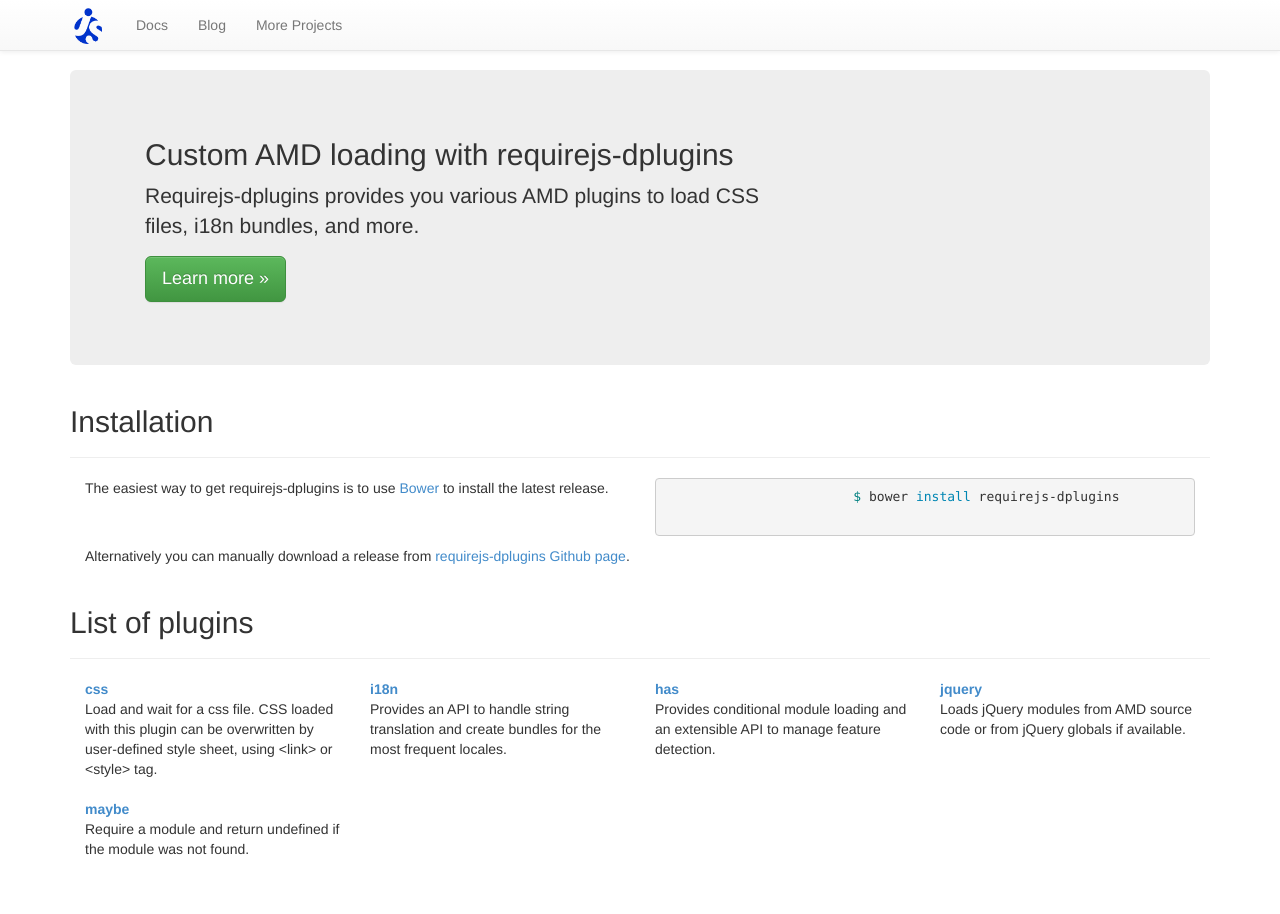
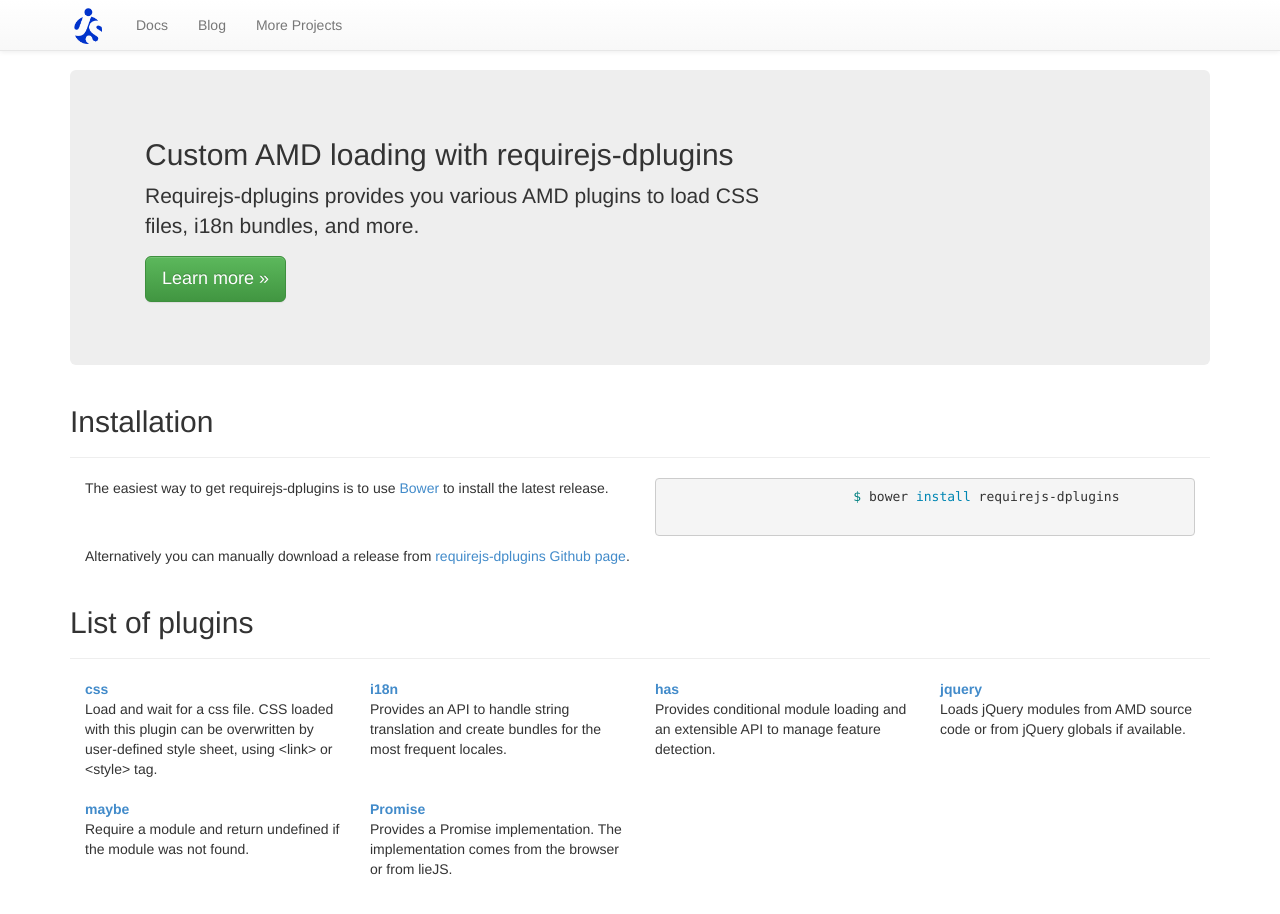
Before and after one commit to ibm-js/requirejs-dplugins, a Jekyll site: the page built from index.html, in a window 1280 px wide and 929 px high. Shown: the top 914 px of the window. Built offline with Jekyll 4.4.1, drawn with Linux system fonts in a browser that asks for light colours; nearby versions of some CDN libraries; Markdown is read by kramdown in place of the engine named in the settings.

Commit message:
add Promise to the index page. Fix #24

```diff
--- a/index.html
+++ b/index.html
@@ -89,5 +89,12 @@
 				</dd>
 			</dl>
 		</div>
+		<div class="col-xs-12 col-sm-6 col-md-3">
+			<dl>
+				<dt><a href="docs/0.5.0/Promise.html">Promise</a></dt>
+				<dd>Provides a Promise implementation. The implementation comes from the browser or from lieJS.
+				</dd>
+			</dl>
+		</div>
 	</div>
 </div>
```
